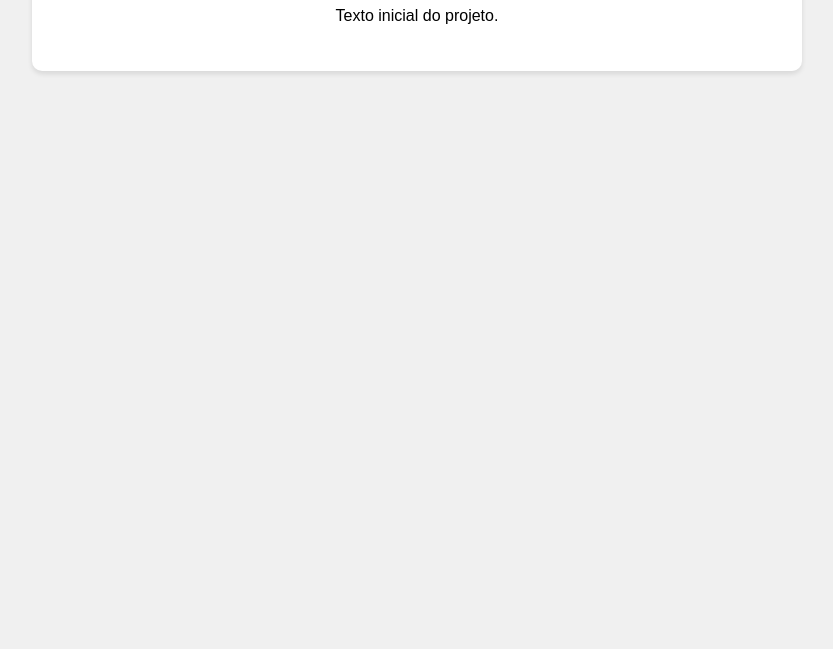
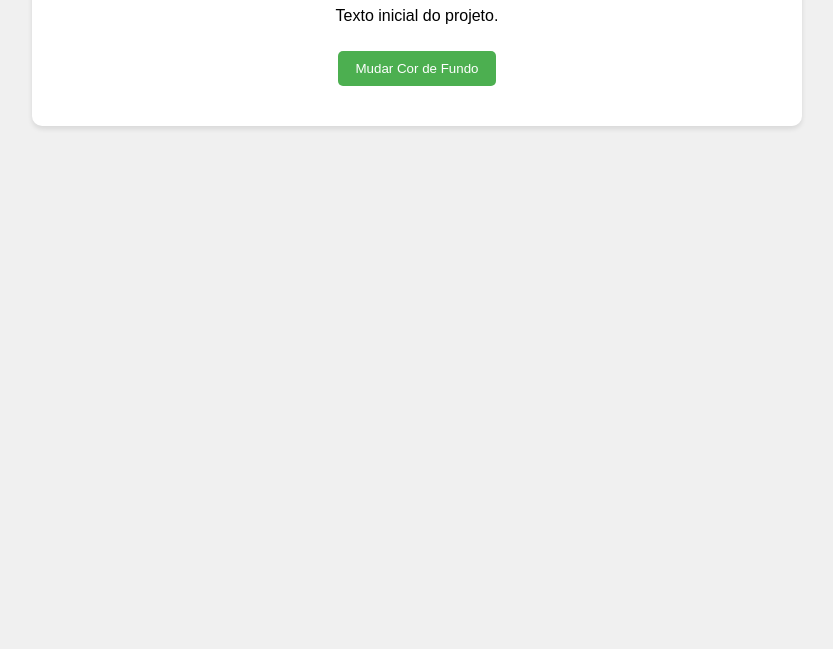
Before and after one commit to renansenamtb/atividade-branchs, a plain HTML site: page index.html in a window 1280 px wide. Shown: the part 151-800 px from the top of the page, without its empty margins (223-1056 px from the left). Drawn offline with Linux system fonts and the light colour scheme.

Commit message:
adicionar botao

```diff
--- a/index.html
+++ b/index.html
@@ -10,6 +10,8 @@
     <div class="container">
         <h1>Projeto Interativo</h1>
         <p id="texto">Texto inicial do projeto.</p>
+        <button onclick="mudarFundo()">Mudar Cor de Fundo</button>
+
     </div>
     <script src="script.js"></script>
 </body>
```
